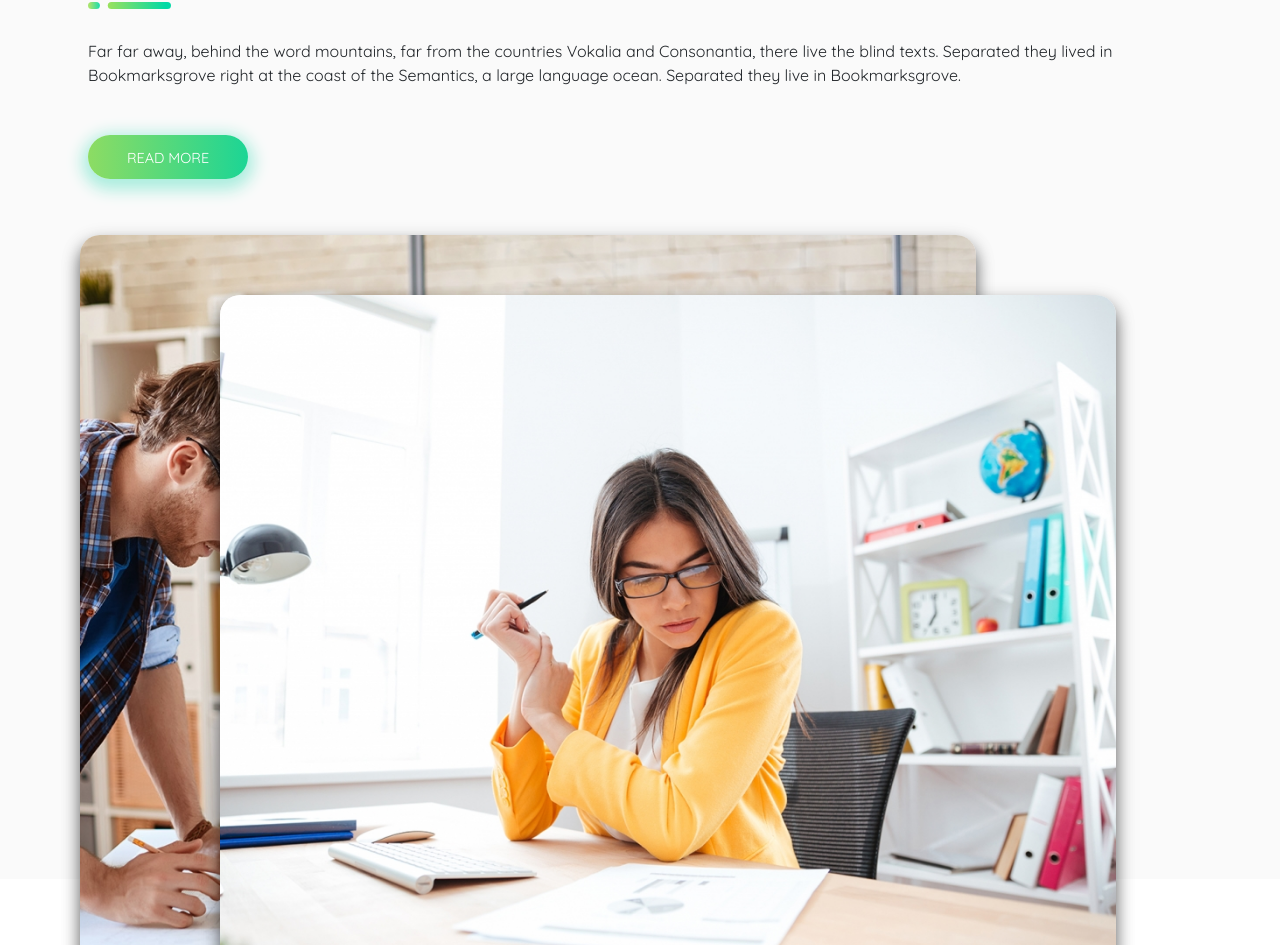
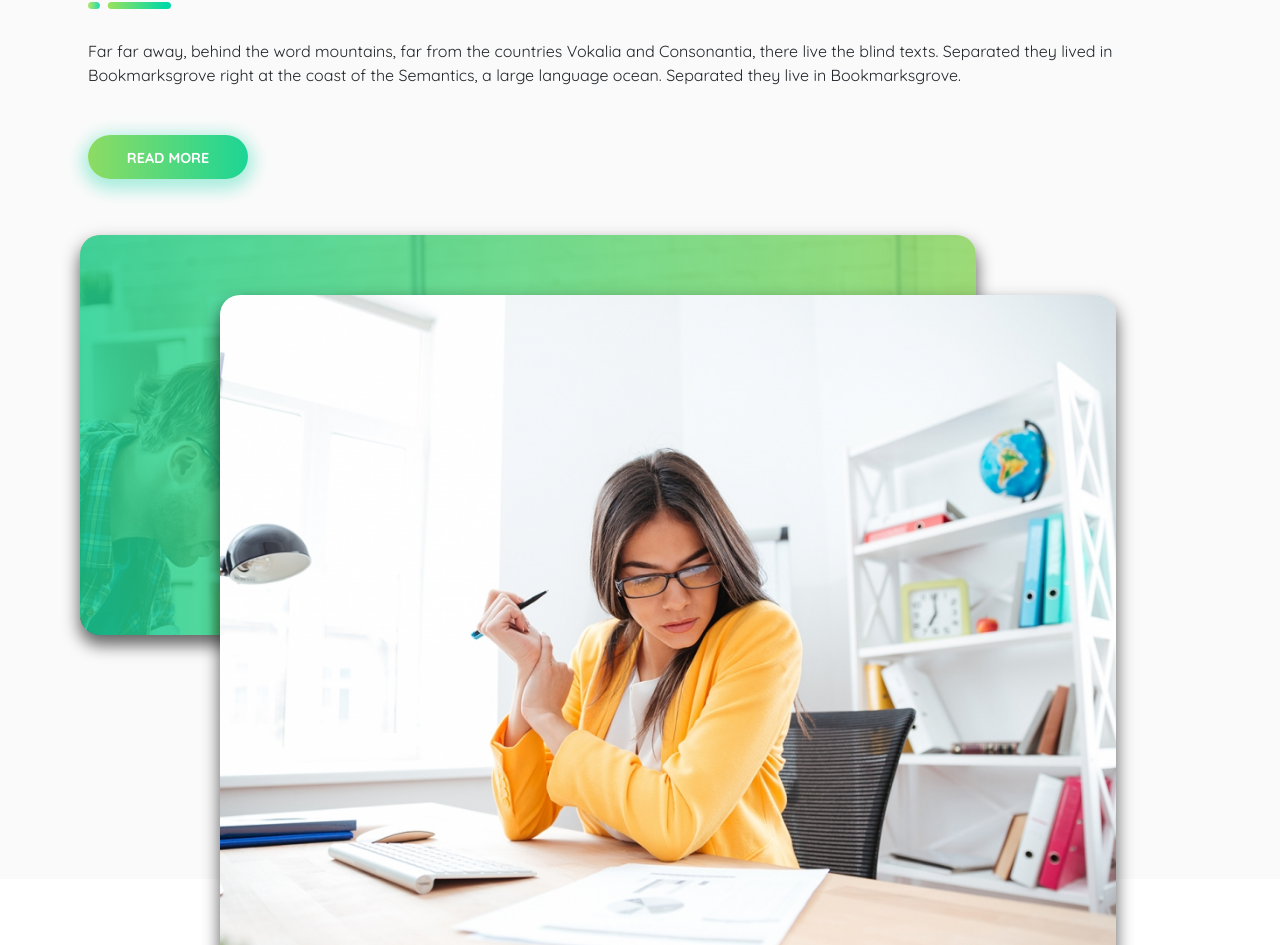
Before and after one commit to CosimoA/proj-html-vuejs, a Vue app: page / in a window 1280 px wide. Shown: the part 3178-4123 px from the top of the page. Built offline with nearby package versions, Linux system fonts and the light colour scheme.

Commit message:
add: added text in user section and styled buttons

```diff
--- a/src/pages/Home.vue
+++ b/src/pages/Home.vue
@@ -110,7 +110,7 @@ export default {
                     <div style="text-align: center; ">
                         <img src="/divider.svg" alt="">
                     </div>
-                    <div class="button_view mt-4 mb-5">
+                    <div class="button_view purchase-button mt-4 mb-5">
                         <a href="#"> VIEW ALL</a>
                     </div>
                 </div> <!--end feat text-->
@@ -172,15 +172,15 @@ export default {
                         the blind texts. Separated they lived in Bookmarksgrove right at the coast of the Semantics, a large
                         language ocean. Separated they live in Bookmarksgrove.
                     </p>
-                    <div class="button_view mt-5 mb-5">
+                    <div class="button_view purchase-button mt-5 mb-5">
                         <a href="#"> READ MORE</a>
                     </div>
                 </div> <!--end miss text-->
                 <div class="misscard_container">
-                    <div class="box_card">
-                        <img src="/busy-architect-PYVKWM4-1024x872.jpg" alt="">
+                    <div class="box_card box_man">
+                        <div class="colored" style="height: 400px;"></div>
                     </div>
-                    <div class="box_card overlay">
+                    <div class="box_woman box_card overlay">
                         <img src="/businesswoman-analysing-document-P8WSNMC-1024x820.jpg" alt="">
                     </div>
                 </div> <!--end miss card container-->
@@ -257,7 +257,7 @@ export default {
                     </div> <!--row-->
                 </div> <!--end project container-->
                 <div class="d-flex justify-content-center">
-                    <div class="button_view mt-5 mb-5">
+                    <div class="button_view purchase-button mt-5 mb-5">
                         <a href="#"> READ MORE</a>
                     </div>
                 </div>
@@ -266,16 +266,28 @@ export default {
         <section style="background-color: #f4f4f4; margin-top: 4em; height: 1280px">
             <div class="user_container">
                 <div class="numbers">
-                    <div class="colored">
-
+                    <div class="colored d-flex flex-column align-items-center">
+                        <div class="colored_text mt-5">
+                            <div>
+                                <p>280</p>
+                                <h4 style="text-align: center; color: #f4f4f4; font-size: 1em;">PROJECTS</h4>
+                                <p style="font-size: 2.5em;">+3,500</p>
+                                <h4 style="text-align: center; color: #f4f4f4; font-size: 1em;">USERS' COMMENTS</h4>
+                                <div class="vl d-sm-none d-md-block "></div>
+                                <p style="font-size: 2.5em; margin-left: 0.5em;">100%</p>
+                                <h4 style="text-align: center; color: #f4f4f4; font-size: 1em;">HAPPY CLIENTS</h4>
+                            </div>
+                        </div>
                     </div>
                 </div>
-                <div class="text_love p-5">
+                <div class=" text_love p-5">
                     <p style=" font-size: 3em;"> We <span>Love</span> What We Do</p>
                     <img src="/divider.svg" alt="">
                     <p style="margin-top: 1.5em;">
-                        Far far away, behind the word mountains, far from the countries Vokalia and Consonantia, there live
-                        the blind texts. Separated they lived in Bookmarksgrove right at the coast of the Semantics, a large
+                        Far far away, behind the word mountains, far from the countries Vokalia and Consonantia,
+                        there live
+                        the blind texts. Separated they lived in Bookmarksgrove right at the coast of the
+                        Semantics, a large
                         language ocean. Separated they live in Bookmarksgrove.
                     </p>
                     <div class="checked">
@@ -299,7 +311,7 @@ export default {
                 </div>
             </div>
         </section>
-        <section style="background-color: ##f9f9f9;">
+        <section style="background-color: #f9f9f9;">
             <div class=" plan">
                 <div class="text_plan d-flex flex-column justify-content-between">
                     <p id="elegant"> With <span>Live Chat 24/7</span> Support
@@ -495,4 +507,35 @@ export default {
 
 <style lang="scss" scoped>
 @use '../styles/home.scss';
+
+
+// BUTTON PERSONALISATION
+.purchase-button {
+    position: relative;
+    overflow: hidden;
+    border: none;
+    font-weight: bold;
+    cursor: pointer;
+    z-index: 1;
+}
+
+.purchase-button:before {
+    content: '';
+    position: absolute;
+    bottom: 0;
+    left: 50%;
+    transform: translateX(-50%);
+    width: 0%;
+    height: 0%;
+    background: -webkit-radial-gradient(circle, rgb(0, 0, 0) 0%, black 70%);
+    background: radial-gradient(circle, rgb(0, 0, 0) 0%, black 70%);
+    transition: width 0.3s ease-out;
+    border-radius: 10rem;
+    z-index: -1;
+}
+
+.purchase-button:hover:before {
+    width: 100%;
+    height: 100%;
+}
 </style>
--- a/src/styles/home.scss
+++ b/src/styles/home.scss
@@ -137,13 +137,21 @@ li a:hover {
 
 }
 
+.box_man {
+    background-image: url(/public/busy-architect-PYVKWM4-1024x872.jpg);
+    background-size: cover;
+    background-repeat: no-repeat;
+    height: 400px;
+}
+
 .overlay {
     z-index: 9;
     margin: 60px 140px 30px;
 }
 
 
-.box_card img {
+.box_man,
+.box_woman img {
     width: 80%;
     border-radius: 20px;
     box-shadow: 0 10px 16px 0 rgba(0, 0, 0, 0.514), 0 6px 20px 0 rgba(0, 0, 0, 0.19);
@@ -171,6 +179,21 @@ li a:hover {
     filter: opacity(0.8);
     height: 550px;
     border-radius: 20px;
+}
+
+.colored_text p {
+    font-size: 6.5em;
+    color: #ffffff;
+    margin-bottom: 0;
+    text-align: center;
+}
+
+.vl {
+    border-left: 2px solid #94eab4;
+    height: 60px;
+    width: 100%;
+    margin-left: 5.6em;
+    margin-right: auto;
 }
 
 .text_love {
```
